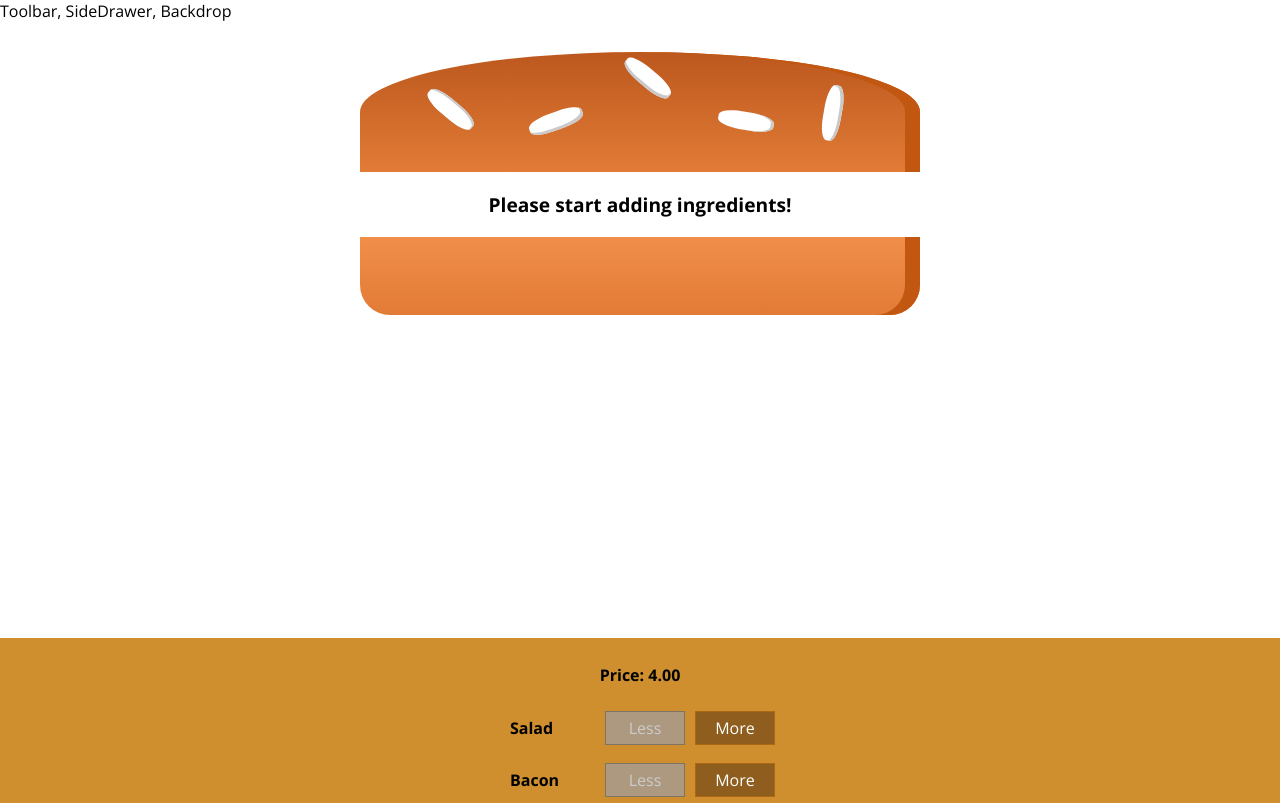
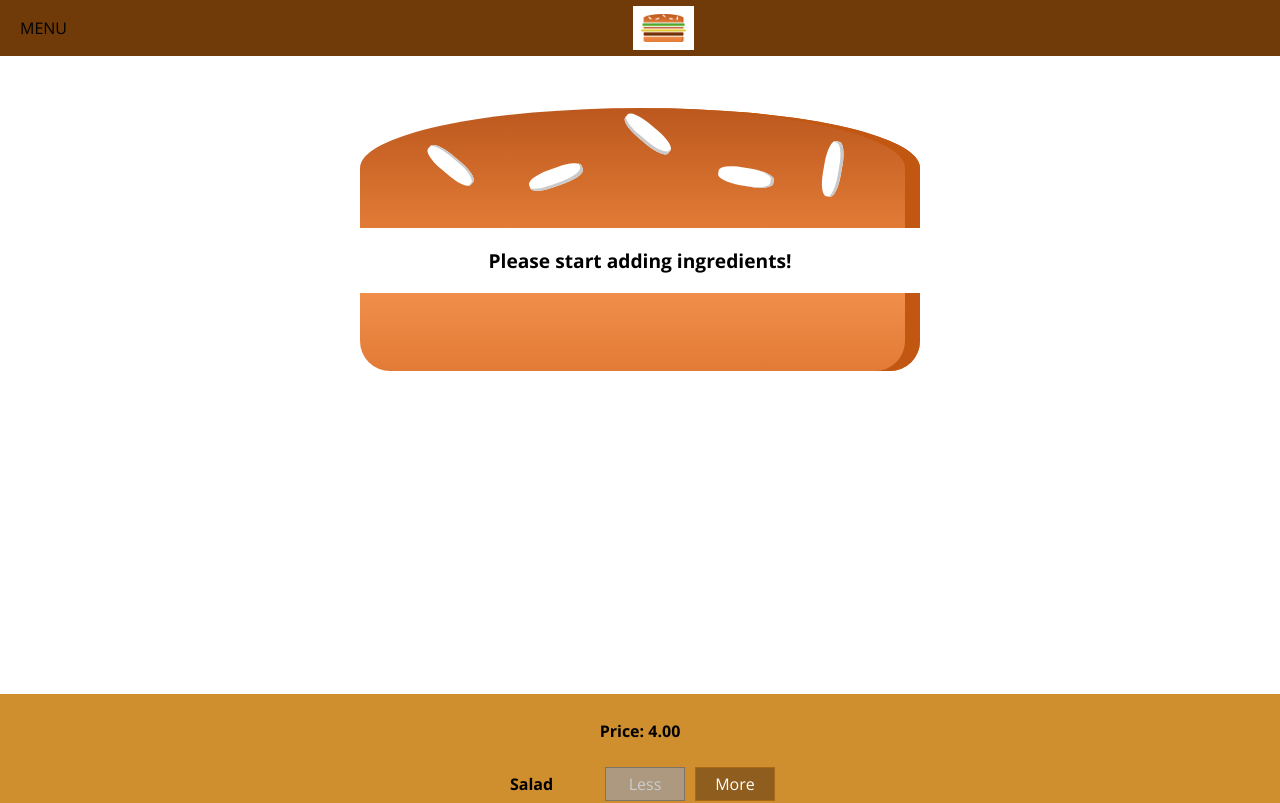
Before and after one commit to sriharshakappala/burger-builder, a React app: page / in a window 1280 px wide. Shown: the top 803 px of the page. Built offline with nearby package versions, Linux system fonts and the light colour scheme.

Commit message:
Add logo component and layout

```diff
--- a/src/components/Layout/Layout.css
+++ b/src/components/Layout/Layout.css
@@ -1,3 +1,3 @@
 .Content {
-  margin-top: 16px;
+  margin-top: 72px;
 }
--- a/src/components/Layout/Layout.js
+++ b/src/components/Layout/Layout.js
@@ -2,10 +2,12 @@
 
 import Aux from '../../hoc/Aux';
 import classes from './Layout.css';
+import Toolbar from '../Navigation/Toolbar/Toolbar'
 
 const layout = (props) => (
   <Aux>
     <div>
+      <Toolbar />
       Toolbar, SideDrawer, Backdrop
     </div>
     <main className={classes.Content}>
--- /dev/null
+++ b/src/components/Logo/Logo.css
@@ -0,0 +1,11 @@
+.Logo {
+  background-color: white;
+  padding: 8px;
+  height: 80%;
+  box-sizing: border-box;
+  border-radius: 5;
+}
+
+.Logo img {
+  height: 100%;
+}
--- /dev/null
+++ b/src/components/Logo/Logo.js
@@ -0,0 +1,12 @@
+import React from 'react';
+
+import burgerLogo from '../../assets/images/burger-logo.png'
+import classes from './Logo.css'
+
+const logo = (props) => (
+  <div className={classes.Logo}>
+    <img src={burgerLogo} alt="Burger Builder"></img>
+  </div>
+);
+
+export default logo;
--- /dev/null
+++ b/src/components/Navigation/Toolbar/Toolbar.css
@@ -0,0 +1,18 @@
+.Toolbar {
+  height: 56px;
+  width: 100%;
+  position: fixed;
+  top: 0;
+  left: 0;
+  background-color: #703B09;
+  display: flex;
+  justify-content: space-between;
+  align-items: center;
+  padding: 0 20px;
+  box-sizing: border-box;
+  z-index: 90;
+}
+
+.Toolbar nav {
+  height: 100%;
+}
--- /dev/null
+++ b/src/components/Navigation/Toolbar/Toolbar.js
@@ -0,0 +1,16 @@
+import React from 'react';
+
+import classes from './Toolbar.css';
+import Logo from '../../Logo/Logo';
+
+const toolBar = (props) => {
+  return (
+    <header className={classes.Toolbar}>
+      <div>MENU</div>
+      <Logo />
+      <nav></nav>
+    </header>
+  );
+}
+
+export default toolBar;
```
Also changed, not shown: src/assets/images/burger-logo.png (added).
